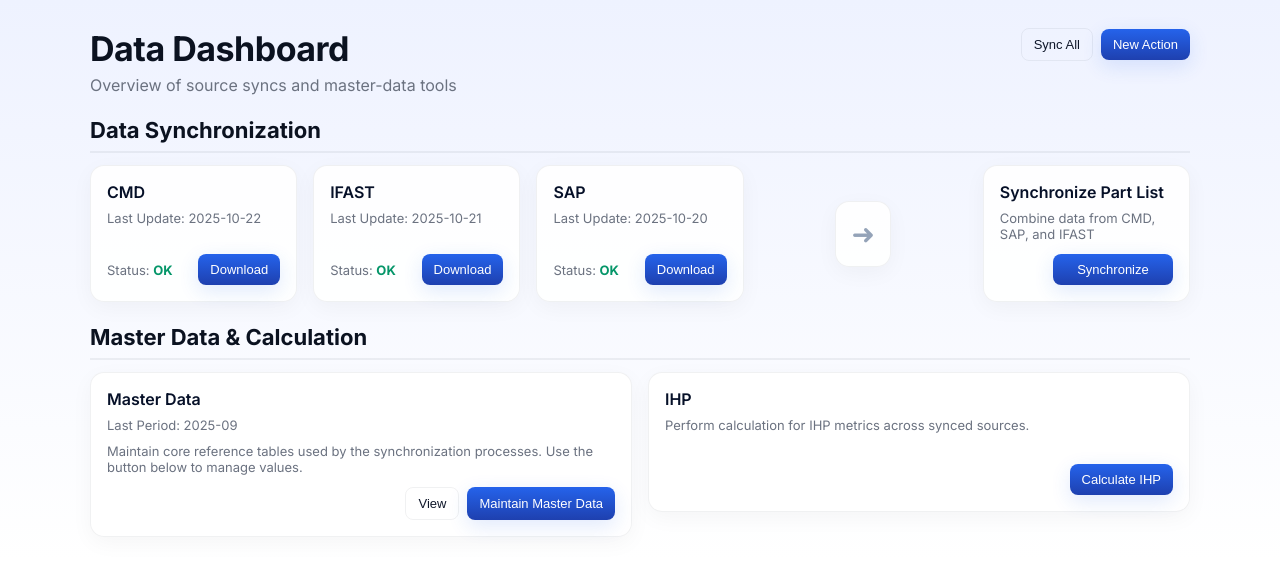
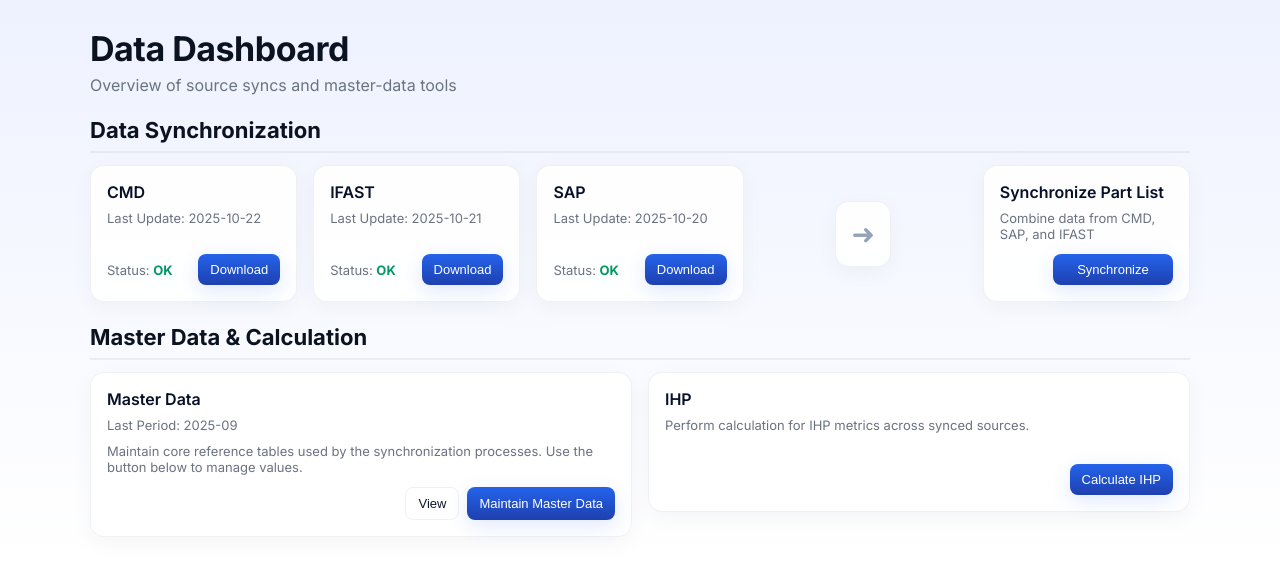
Before and after one commit to ari-fikri/finance-dashboard, a React (Vite) app: page / in a window 1280 px wide. Shown: the top 576 px of the page. Built offline with nearby package versions, Linux system fonts and the light colour scheme.

Commit message:
Remove Sync all and New Action button

```diff
--- a/src/App.jsx
+++ b/src/App.jsx
@@ -70,15 +70,6 @@ export default function App() {
         <div className="app-header-left">
           <h1>Data Dashboard</h1>
           <p>Overview of source syncs and master-data tools</p>
-        </div>
-
-        <div className="header-actions">
-          <button className="btn btn-ghost" onClick={() => alert("Sync All (preview)")}>
-            Sync All
-          </button>
-          <button className="btn btn-primary" onClick={() => alert("New Action (preview)")}>
-            New Action
-          </button>
         </div>
       </header>
 
```
